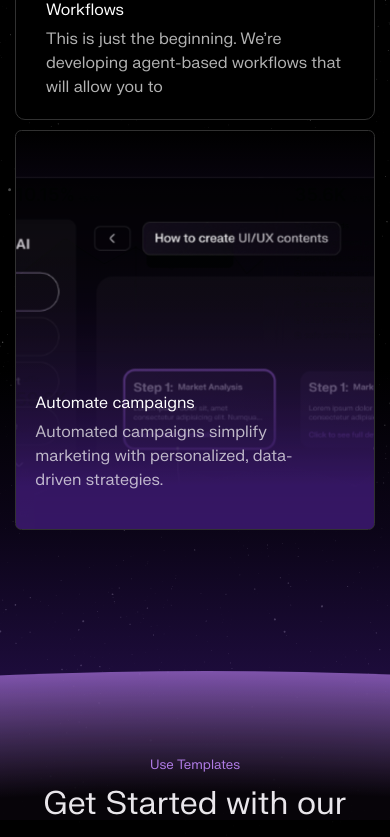
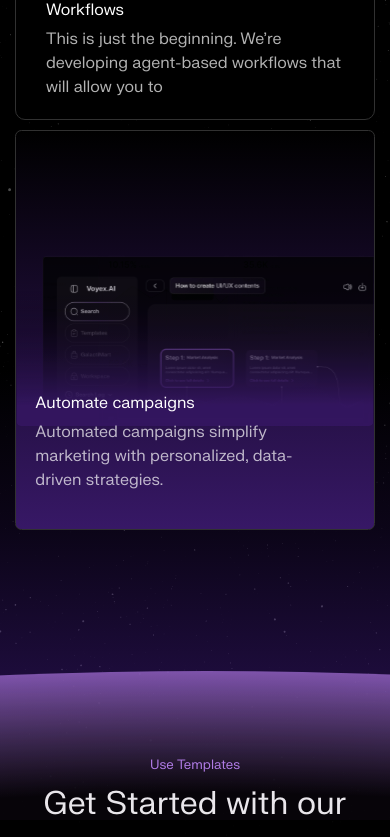
Before and after one commit to Bodemola123/Voyex-landing, a Next.js app: page / in a window 390 px wide. Shown: the part 2440-3277 px from the top of the page. Built offline with nearby package versions, Linux system fonts and the light colour scheme.

Commit message:
Mobile changes

```diff
--- a/app/page.js
+++ b/app/page.js
@@ -13,7 +13,7 @@ import Final from '@/components/Play/Final'
 
 const page = () => {
   return (
-    <div className='relative flex flex-col w-full h-full'>
+    <div className='relative flex flex-col w-full h-full '>
       <Header/>
       <Hero/>
       <Playmode/>
--- a/components/Everythingyouneed.js
+++ b/components/Everythingyouneed.js
@@ -41,7 +41,7 @@ const Everythingyouneed = () => {
             <div className='flex flex-col lg:pl-10 md:pl-[25.71px] lg:gap-2 sm:gap-[5.14px] sm:pl-[19.32px] sm:pb-[37.7px] lg:pb-5 md:pb-[11.1px] border bg-black border-card items-baseline justify-end lg:col-span-2 md:col-span-1 lg:rounded-[13px] md:rounded-[6.43px] sm:rounded-[6.43px] lg:w-[744px] lg:h-[400px] md:w-[370.23px] md:h-[304.19px] sm:w-[360px] sm:h-[400px] '
                     style={{
                         backgroundImage: ` url('/Visual1.svg'),linear-gradient(180deg, #000000 0%, #371866 100%)`,
-                        backgroundSize: 'cover',
+                        backgroundSize: 'contain',
                         backgroundRepeat: 'no-repeat',
                         backgroundPosition: 'center',
                       }}>
--- a/components/Play/Final.js
+++ b/components/Play/Final.js
@@ -36,7 +36,7 @@ const Final = () => {
             </div>
             <Image src={'/Bolt.svg'} alt='bolt' width={225} height={225} className='relative lg:top-[35px] md:top-[38px] lg:left-0 md:left-[0px] sm:hidden md:flex'/>
         </div>
-        <div className='md:mt-[40px] sm:mt-[72px] border-t border-white/20 flex md:flex-row sm:flex-col px-[40px] md:py-[20px] sm:py-[50px] md:justify-between sm:justify-center items-center sm:gap-2 md:gap-0'>
+        <div className='md:mt-[40px] sm:mt-[72px] border-t border-white/20 flex md:flex-row sm:flex-col px-[40px] md:py-[20px] sm:py-[50px] md:justify-between sm:justify-center sm:items-center sm:gap-2 md:gap-0'>
         <p className='text-sm font-normal text-[#808080]'>@ 2024 VOYEX, Inc. All rights reserved</p>
         <div className='flex flex-row lg:gap-[16px] md:gap-[15px] sm:gap-[15px]'>
           <Image src={'/X.svg'} alt='X' width={16} height={14}/>
--- a/components/Rectangle.js
+++ b/components/Rectangle.js
@@ -2,7 +2,7 @@ import React from 'react'
 
 const Rectangle = () => {
   return (
-    <div className='relative md:top-[-40px] sm:top-[-160px] opacity-[0.37] border-b-0 -z-20'
+    <div className='relative md:top-[-40px] sm:top-[-160px] opacity-[0.37] border-b-0 -z-20 flex items-center justify-center'
     style={{
         background: 'linear-gradient(180deg, #000000 0%, #200D42 36.21%, #4F21A1 68.68%, #A46EDB 86.54%)',
         height: '450px',
```
